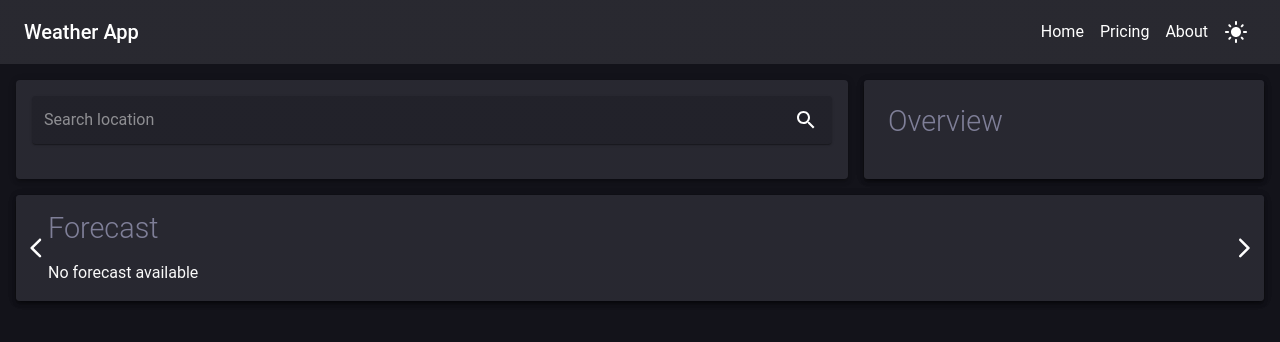
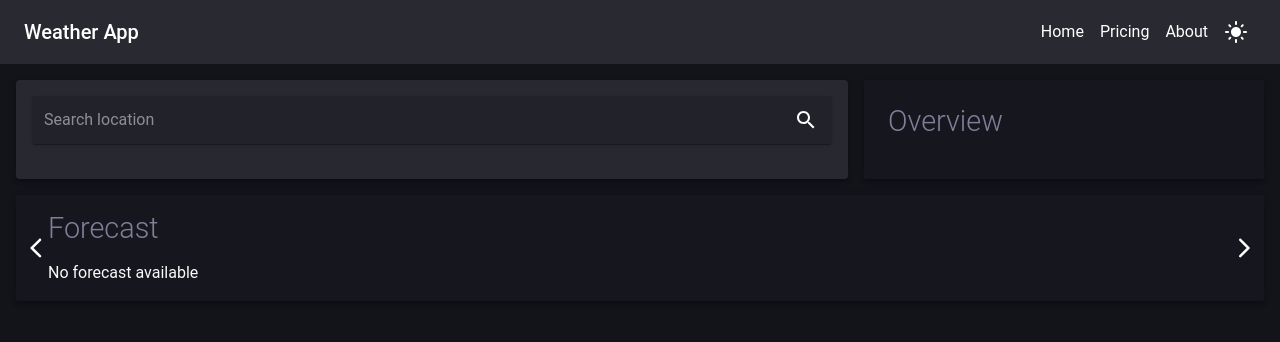
Before and after one commit to leo9iota/weather-app, a React (Create React App) app: page / in a window 1280 px wide. Shown: the top 342 px of the page. Built offline with nearby package versions, Linux system fonts and the light colour scheme.

Commit message:
Update elevation

```diff
--- a/src/components/Forecast.jsx
+++ b/src/components/Forecast.jsx
@@ -21,7 +21,7 @@ function Forecast({ forecastData, weatherData }) {
   };
 
   return (
-    <Paper elevation={3} sx={{ padding: 2, position: 'relative', paddingLeft: 4, paddingRight: 4 }}>
+    <Paper elevation={0} sx={{ padding: 2, position: 'relative', paddingLeft: 4, paddingRight: 4 }}>
       <Typography variant='h2' component='h2' sx={{ marginBottom: 2 }}>
         {weatherData?.name} Forecast
       </Typography>
--- a/src/components/Overview.jsx
+++ b/src/components/Overview.jsx
@@ -30,7 +30,7 @@ function Overview({ weatherData }) {
   const iconColor = theme.palette.mode === 'dark' ? 'white' : 'black';
 
   return (
-    <Paper elevation={3} sx={{ padding: 3, color: theme.palette.text.primary }}>
+    <Paper elevation={0} sx={{ padding: 3, color: theme.palette.text.primary }}>
       <Typography variant='h2' component='h2' sx={{ marginBottom: 2 }}>
         {weatherData?.name} Overview
       </Typography>
```
